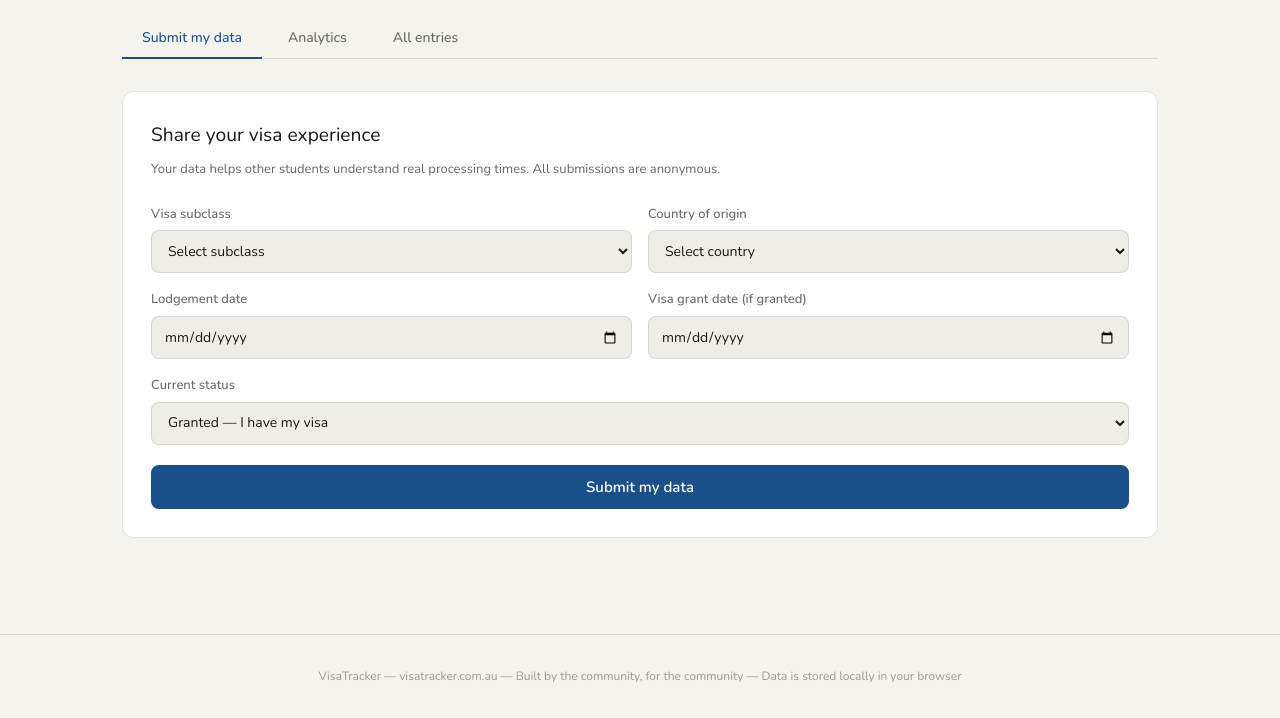
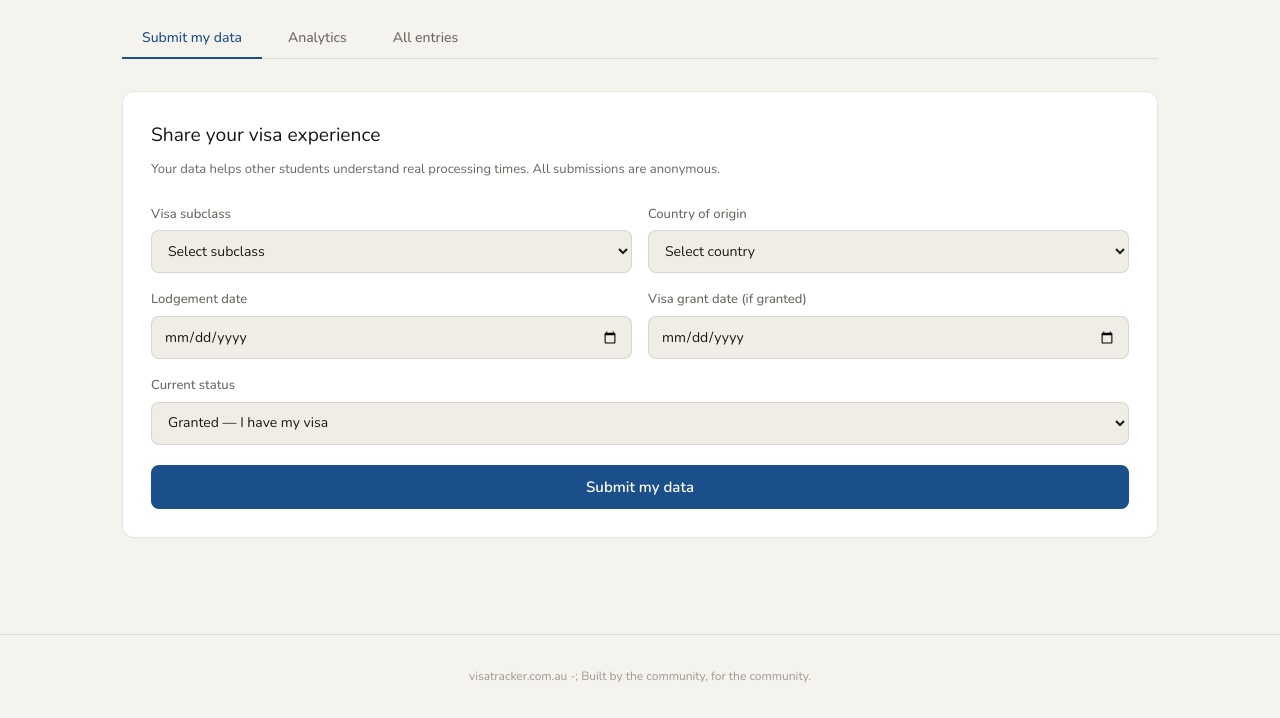
Before and after one commit to dgrandima/dgrandima.github.io, a plain HTML site: page index.html in a window 1280 px wide. Shown: the part 549-1267 px from the top of the page. Drawn offline with nearby package versions, Linux system fonts and the light colour scheme.

Commit message:
Update index.html

```diff
--- a/index.html
+++ b/index.html
@@ -478,7 +478,7 @@
 </main>
 
 <footer>
-  VisaTracker &mdash; visatracker.com.au &mdash; Built by the community, for the community &mdash; Data is stored locally in your browser
+  visatracker.com.au -; Built by the community, for the community.
 </footer>
 
 <script>
```
